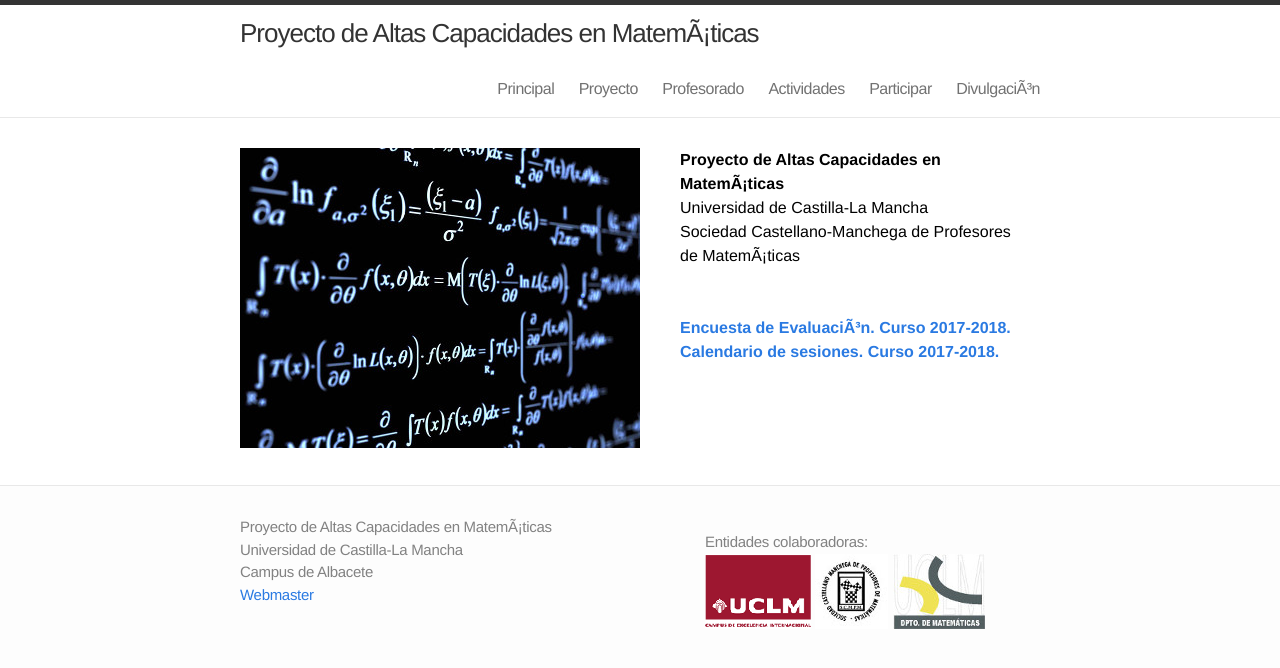
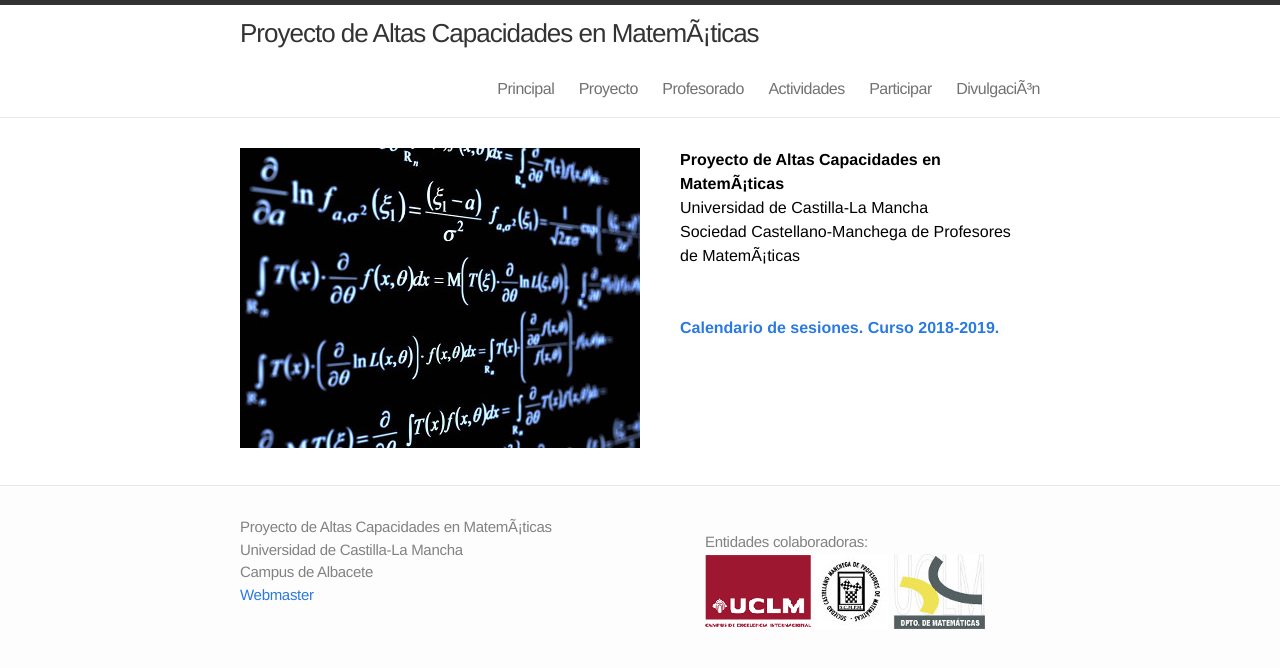
Before and after one commit to acmalbacete/acmalbacete.github.io, a Jekyll site: the page built from index.html, in a window 1280 px wide. Shown: the top 668 px of the page. Built offline with Jekyll 4.4.1, drawn with Linux system fonts in a browser that asks for light colours.

Commit message:
Actualizado calendario 18-19.

```diff
--- a/index.html
+++ b/index.html
@@ -16,9 +16,7 @@ layout: default
   <p> Sociedad Castellano-Manchega de Profesores de Matemáticas</p>
 
   <br> </br>
-  <p><b><a href = "https://goo.gl/forms/SgRihdvMtxflMVp32">Encuesta de Evaluación. Curso 2017-2018.</a></b></p>
- <p> </p>
-  <p><b><a href="../files/sesiones_acm_1718.pdf">Calendario de sesiones. Curso 2017-2018.</a></b></p>
+  <p><b><a href="../files/calendario_sesiones1819.pdf">Calendario de sesiones. Curso 2018-2019.</a></b></p>
 
   </div>
 </div>
```
Also changed, not shown: 1 other file.
